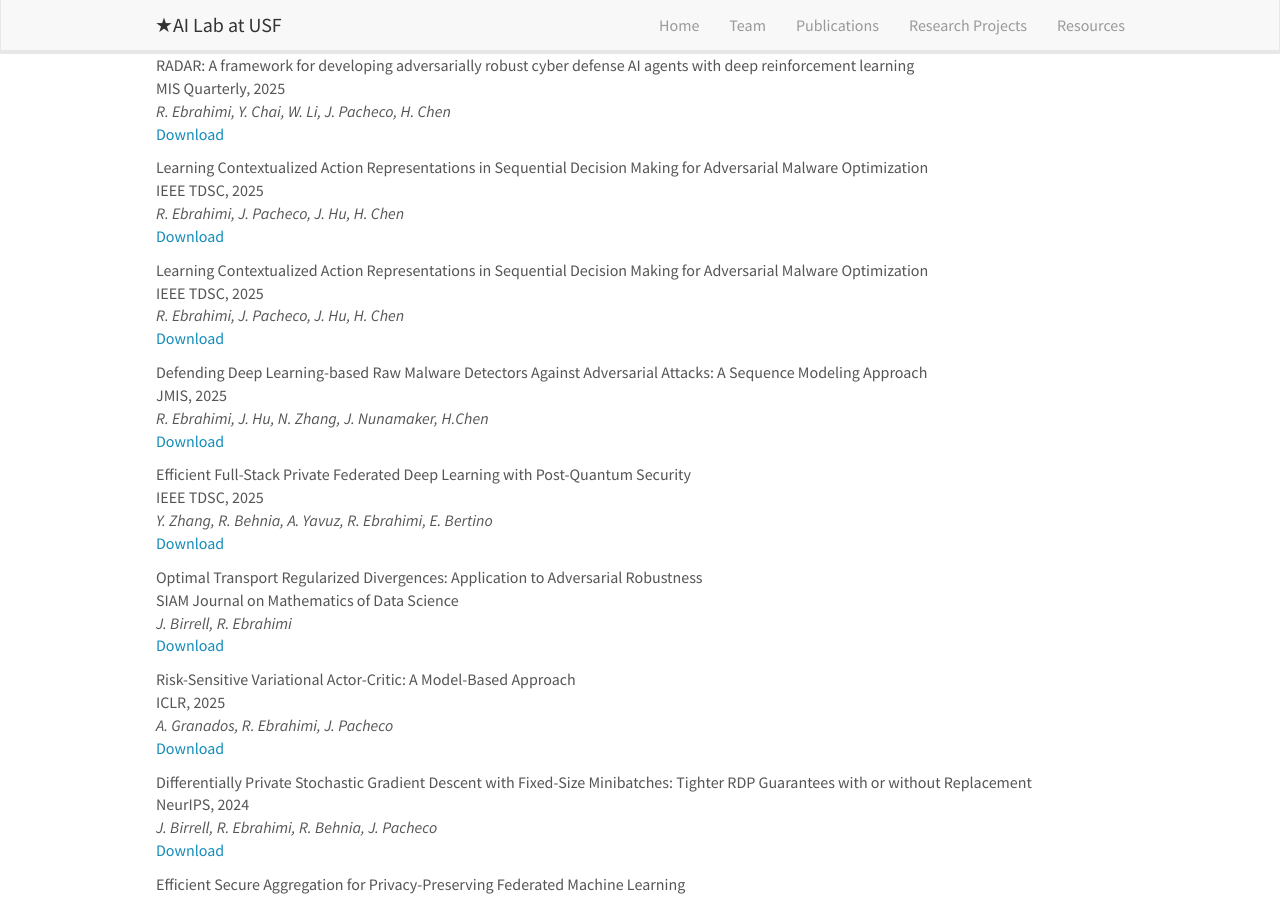
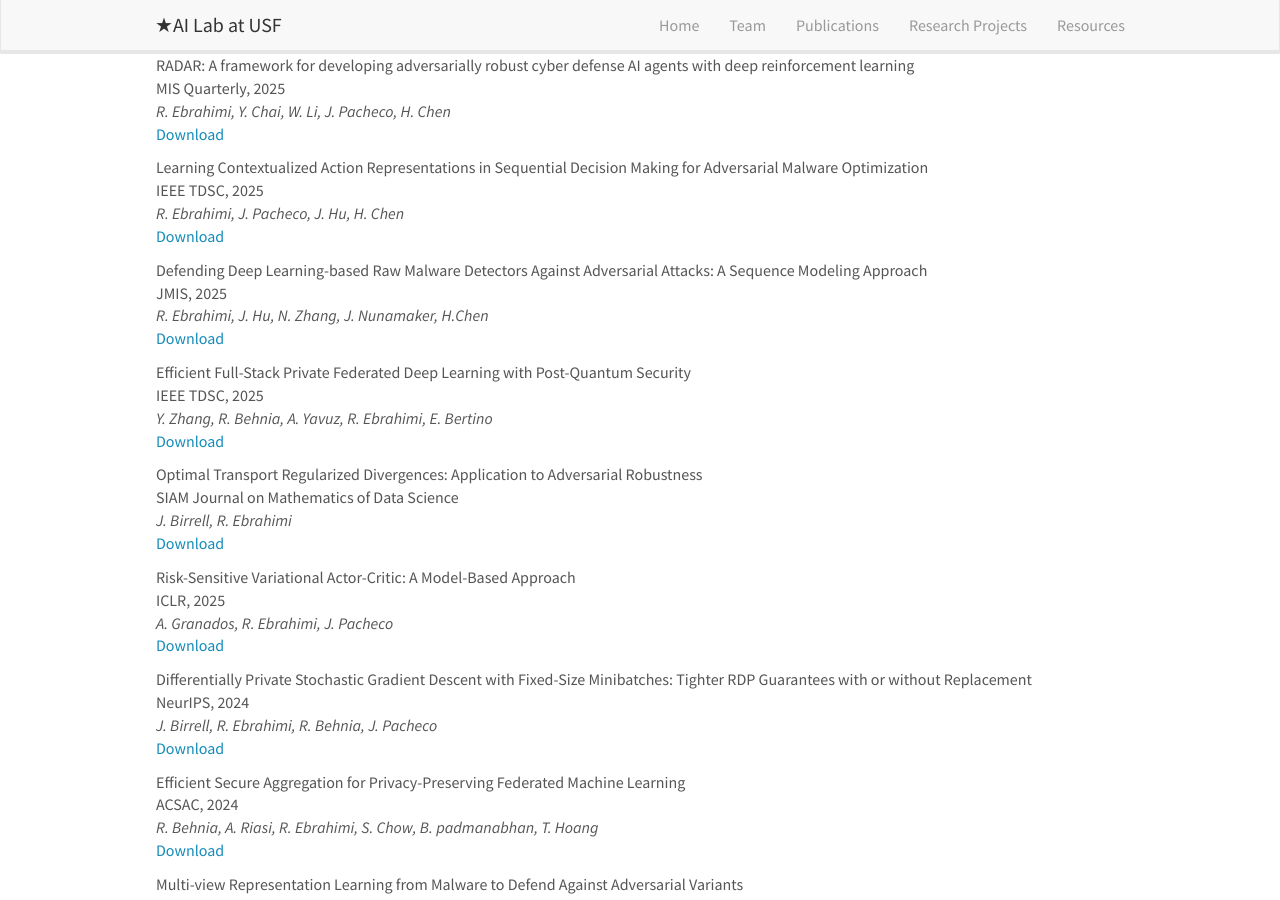
Before and after one commit to star-ailab/star-ailab.github.io, a Jekyll site: the page built from _pages/home.md, in a window 1280 px wide and 900 px high, scrolled down 673 px. Built offline with Jekyll 4.4.1, drawn with Linux system fonts in a browser that asks for light colours; nearby versions of some CDN libraries.

Commit message:
Update publist.yml

```diff
--- a/_data/publist.yml
+++ b/_data/publist.yml
@@ -4,15 +4,6 @@
   authors: R. Ebrahimi, Y. Chai, W. Li, J. Pacheco, H. Chen
   link:
     url: /files/radar.pdf
-    display: Download
-  highlight: 0
-
-- title: "Learning Contextualized Action Representations in Sequential Decision Making for Adversarial Malware Optimization"
-  image: imageaward_edited.png
-  description: IEEE TDSC, 2025
-  authors: R. Ebrahimi, J. Pacheco, J. Hu, H. Chen
-  link:
-    url: https://ieeexplore.ieee.org/stamp/stamp.jsp?tp=&arnumber=10711271
     display: Download
   highlight: 0
 
```
